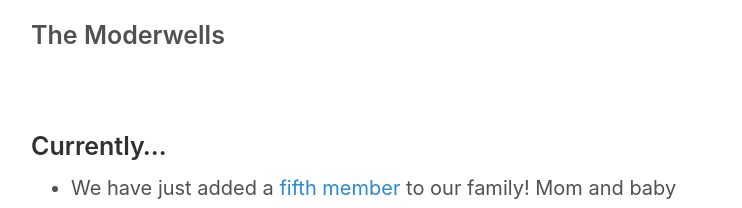
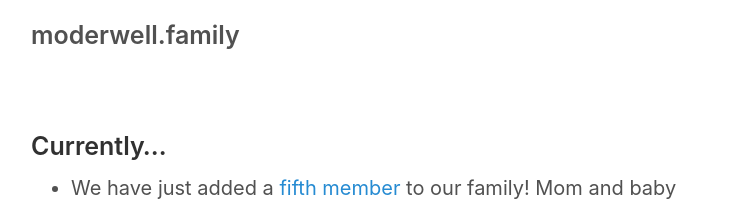
Before and after one commit to lukemoderwell/moderwell.family, a Jekyll site: the page built from index.md, in a window 1280 px wide. Shown: the top 208 px of the page, without its empty margins (259-1001 px from the left). Built offline with Jekyll 4.4.1, drawn with Linux system fonts in a browser that asks for light colours; part of the change alters nothing that is shown.

Commit message:
config update

```diff
--- a/_config.yml
+++ b/_config.yml
@@ -1,10 +1,7 @@
-title: The Moderwells
-subtitle:
+title: moderwell.family
 email: luke.moderwell@gmail.com
 description: >- # this means to ignore newlines until "baseurl:"
-  Write an awesome description for your new site here. You can edit this
-  line in _config.yml. It will appear in your document head meta (for
-  Google search results) and in your feed.xml site description.
+  We're the Moderwells and this is our family journal.
 baseurl: "" # the subpath of your site, e.g. /blog
 url: "https://moderwell.family" # the base hostname & protocol for your site, e.g. http://example.com
 github_username:  lukemoderwell
```
